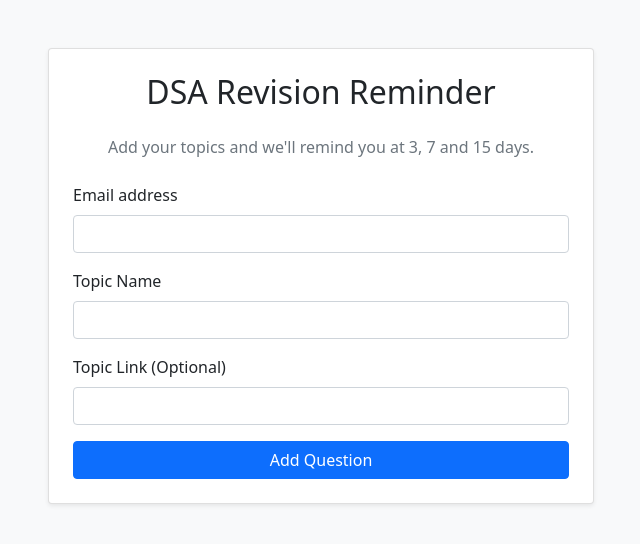
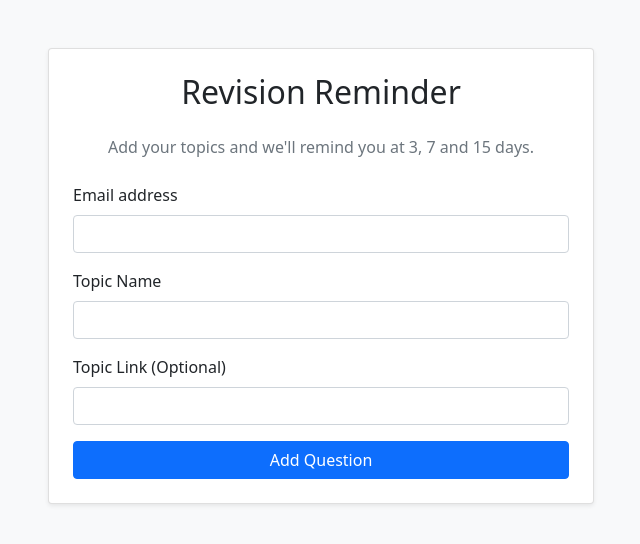
Before and after one commit to navneetujjain/dsa-reminder-app, a Flask app: page / in a window 1280 px wide. Shown: the top 544 px of the page, without its empty margins (319-959 px from the left). Run offline with Flask 3, Linux system fonts and the light colour scheme.

Commit message:
Update index.html

```diff
--- a/templates/index.html
+++ b/templates/index.html
@@ -5,7 +5,7 @@
     <div class="col-md-8 col-lg-6">
         <div class="card shadow-sm">
             <div class="card-body p-4">
-                <h2 class="card-title text-center mb-4">DSA Revision Reminder</h2>
+                <h2 class="card-title text-center mb-4">Revision Reminder</h2>
                 <p class="text-muted text-center mb-4">
                     Add your topics and we'll remind you at 3, 7 and 15 days.
                 </p>
```
